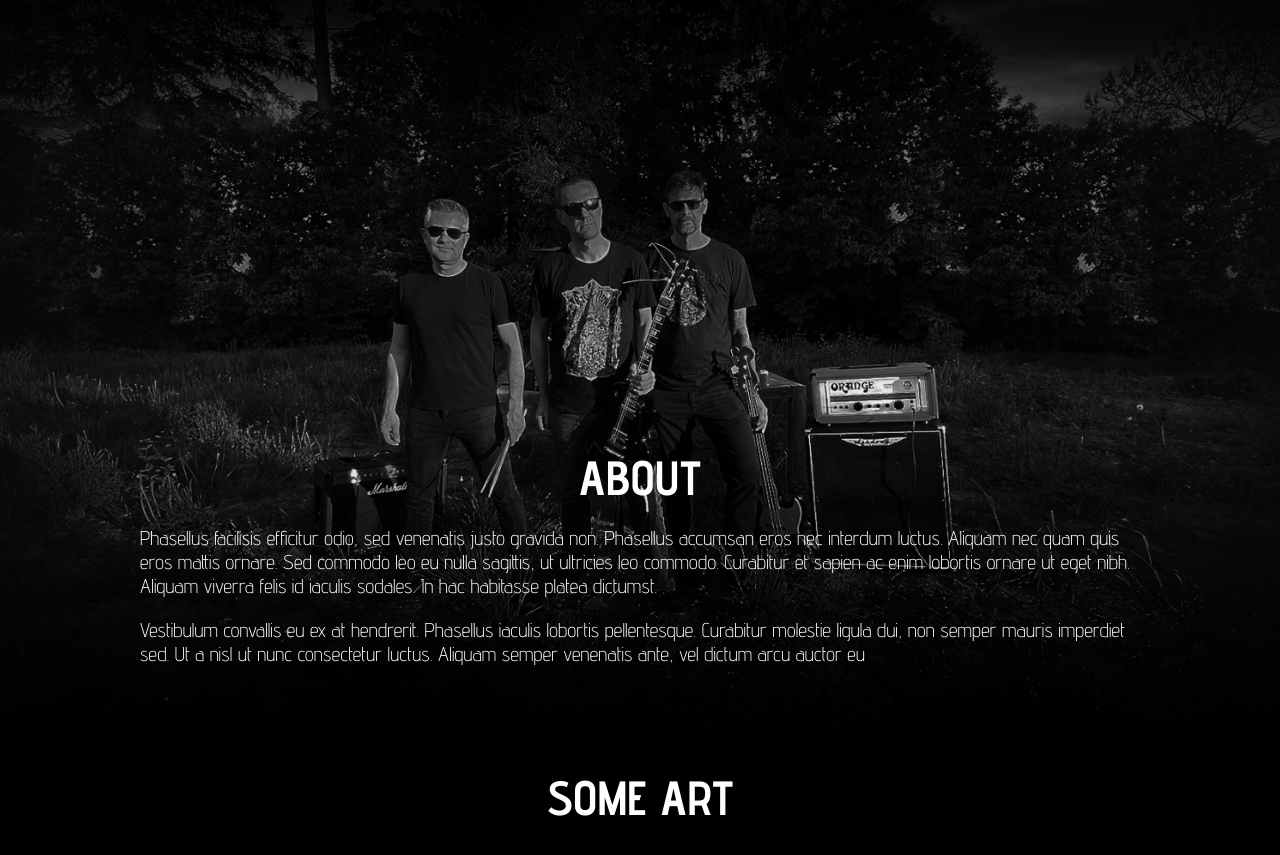
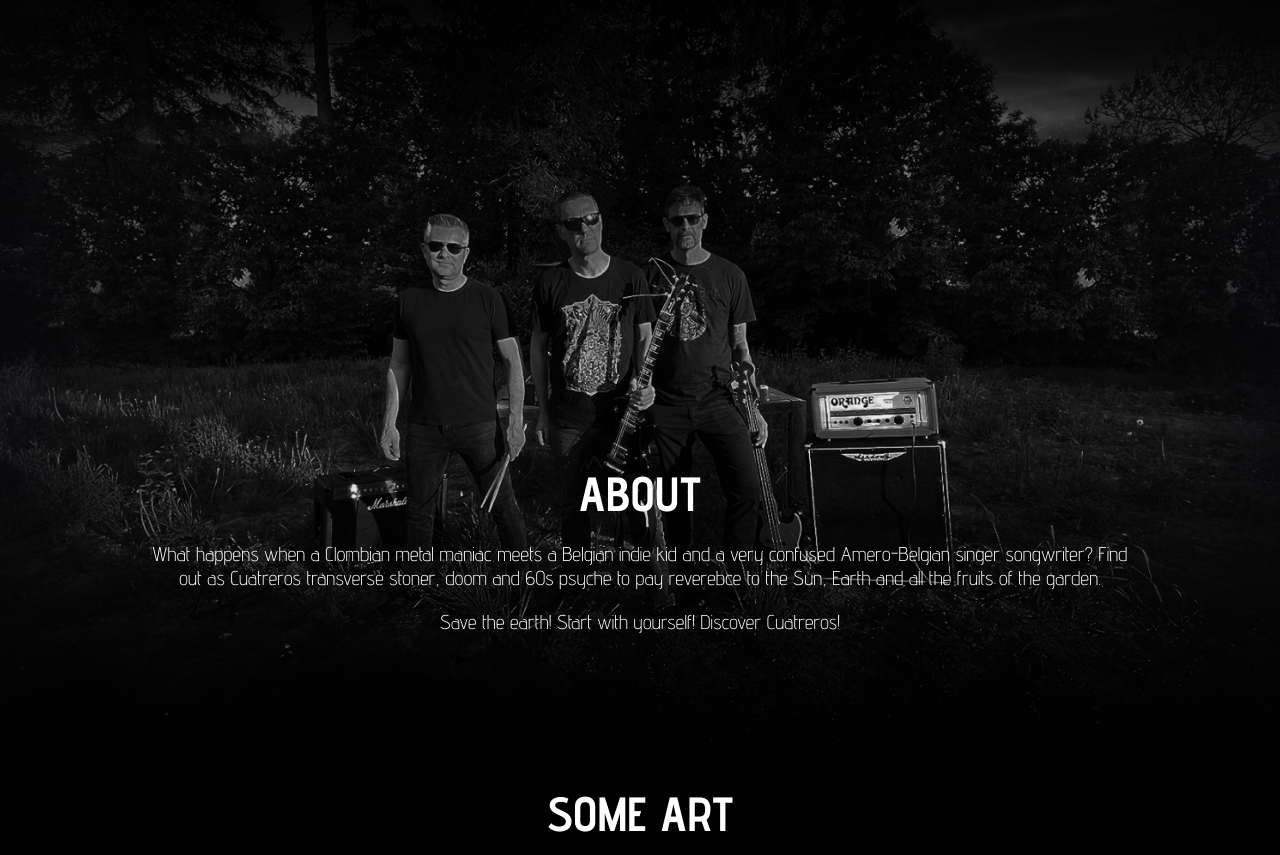
Before and after one commit to KrisLamote/cuatreros, a plain HTML site: page index.html in a window 1280 px wide. Shown: the part 1786-2641 px from the top of the page. Drawn offline with Linux system fonts and the light colour scheme.

Commit message:
updated copywriting ~Andy

```diff
--- a/index.html
+++ b/index.html
@@ -1,5 +1,5 @@
 <!DOCTYPE html>
-<html>
+<html lang="en">
     <head>
         <title>Cuatreros</title>
         <link rel="icon" href="favicon.ico" type="image/x-icon" />
@@ -14,8 +14,12 @@
             <div class="band-background-image"></div>
         </section>
         <section id="music-platforms">
-            <h1>We&rsquo;re Cuatreros from Belgium!</h1>
-            <div class="tagline">Etiam at massa non elit pharetra commodo. Proin quis sem vel quam consequat egestas.</div>
+            <h1>Born to Rock &hellip; Assembled in Belgium!</h1>
+            <div class="tagline">
+                <quote>"El western narra el enfrentamiento de los ganaderos con una banda de cuatreros"</quote>
+            </div>
+            <p>Gathered together, not to steal cows, but to heal th earth through rock!</p>
+                <p>We are beyond stoked to announce the release of the first Quatreros EP "Forged"!</p>
             <div class="streaming-links">
                 <a href="https://open.spotify.com/artist/71D0q8Gh5GIJRb2wwLxQoW?si=pOUxQZ1ERp2M6zNKaZq4Cw">
                     <img class="platform-logo" src="spotify.svg" alt="Spotify">
@@ -27,8 +31,7 @@
                     <img class="platform-logo" src="soundcloud.svg" alt="Soundcloud">
                 </a>
             </div>
-            <h1>&hellip; and we rock!</h1>
-            <div class="tagline">&hellip; And do not forget to watch our video and subscribe. Some fire is in the air!</div>
+            <div class="tagline">Shake your bones! Forged in the fire! Rock as consciousness! Call out earthly injustices and collectively wake the sleeping masses!</div>
             <div class="youtube">
                 <iframe
                     width="846" height="470"
@@ -45,15 +48,10 @@
             <div class="bio">
                 <h1>About</h1>
                 <p>
-                    Phasellus facilisis efficitur odio, sed venenatis justo gravida non. Phasellus accumsan eros nec interdum luctus.
-                    Aliquam nec quam quis eros mattis ornare. Sed commodo leo eu nulla sagittis, ut ultricies leo commodo.
-                    Curabitur et sapien ac enim lobortis ornare ut eget nibh. Aliquam viverra felis id iaculis sodales. In hac habitasse platea dictumst.
+                    What happens when a Clombian metal maniac meets a Belgian indie kid and a very confused Amero-Belgian singer songwriter?
+                    Find out as Cuatreros transverse stoner, doom and 60s psyche to pay reverebce to the Sun, Earth and all the fruits of the garden.
                 </p>
-                <p>
-                    Vestibulum convallis eu ex at hendrerit. Phasellus iaculis lobortis pellentesque.
-                    Curabitur molestie ligula dui, non semper mauris imperdiet sed. Ut a nisl ut nunc consectetur luctus.
-                    Aliquam semper venenatis ante, vel dictum arcu auctor eu
-                </p>
+                <p>Save the earth! Start with yourself! Discover Cuatreros!</p>
             </div>
         </section>
         <section id="art">
@@ -84,6 +82,5 @@
             </div>
             <div class="tagline">&copy; 2023 - CUATREROS BAND - BELGIUM</div>
         </section>
-        <script src="scroll.js"></script>
     </body>
 </html>
--- a/scroll.js
+++ /dev/null
@@ -1,17 +0,0 @@
-window.addEventListener("scroll", function() {
-    const sections = document.querySelectorAll("section");
-
-    sections.forEach(function(section) {
-        const sectionTop = section.offsetTop;
-        const sectionHeight = section.clientHeight;
-
-        if (window.scrollY >= sectionTop && window.scrollY < sectionTop + sectionHeight) {
-            // Add a class to highlight the current section in the navigation or apply other effects
-            // For example, you can use the "active" class to highlight the current section in the navigation
-            sections.forEach(function(s) {
-                s.classList.remove("active");
-            });
-            section.classList.add("active");
-        }
-    });
-});
--- a/styles.scss
+++ b/styles.scss
@@ -82,9 +82,7 @@ section {
     .bio {
         margin: -20rem auto 0 auto;
         max-width: 1000px;
-        h1 {
-            text-align: center;
-        }
+        text-align: center;
     }
 }
 
@@ -111,6 +109,7 @@ section {
 
 #connect {
     scroll-snap-align: end;
+
     .band-background-image {
         background-image: url("cuatreros-band-dark-skull.jpg");
         background-size: cover;
```
Also changed, not shown: package-lock.json (added), styles.css, 1 other file.
